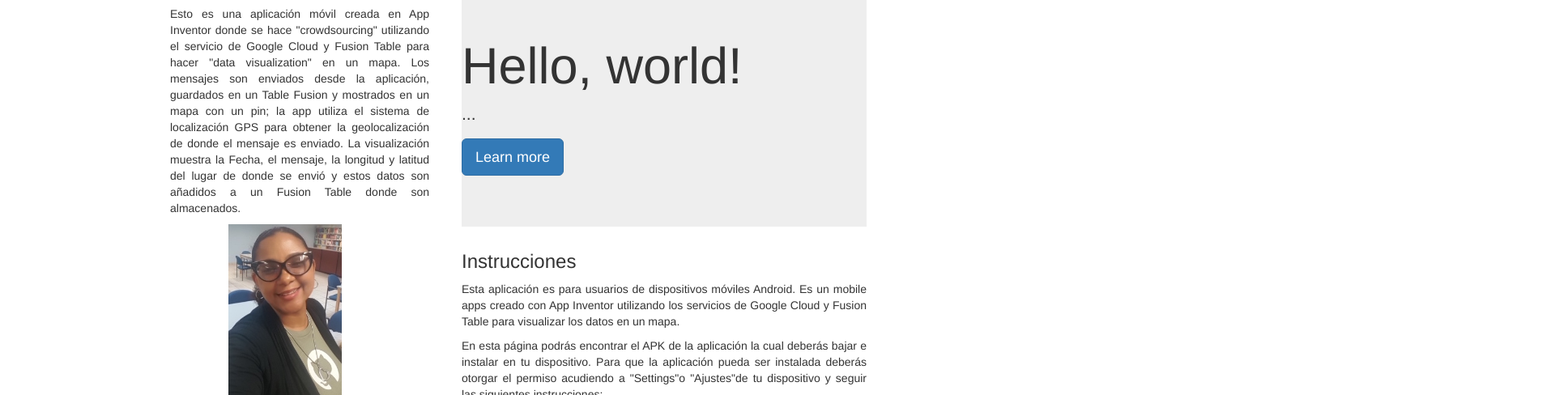
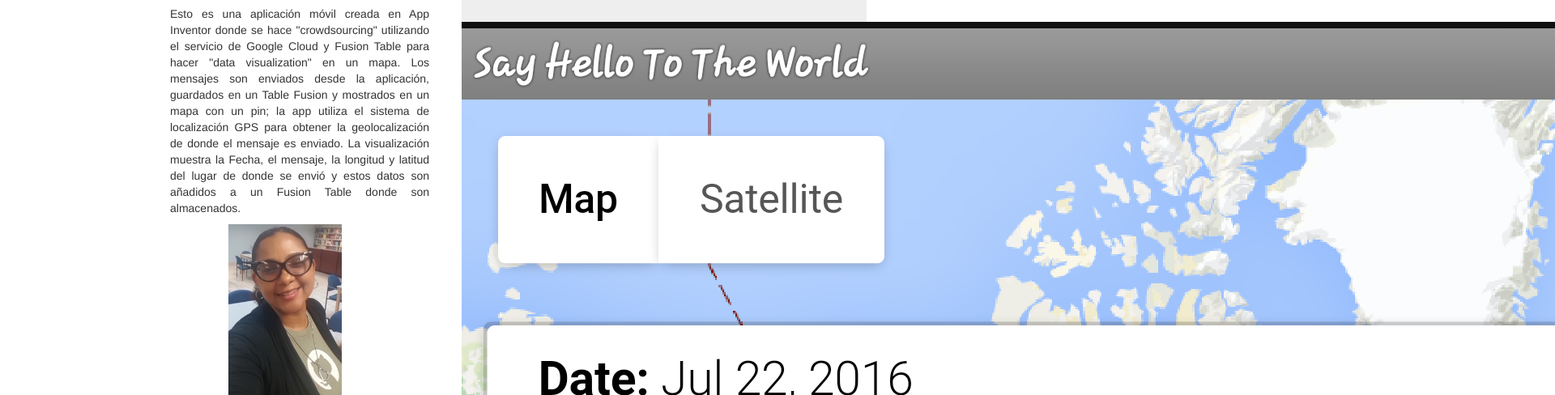
Before and after one commit to Brookcheese/Say-Hello-, a plain HTML site: page index.html in a window 1280 px wide. Shown: the part 121-609 px from the top of the page at 81% size, 1920 px wide, since content can reach past the window. Drawn offline with nearby package versions, Linux system fonts and the light colour scheme.

Commit message:
Update index.html

```diff
--- a/index.html
+++ b/index.html
@@ -68,11 +68,12 @@
       </header>
       <section>
         <div class="jumbotron">
-      <h1>Hello, world!</h1>
+          <img src="Say-Hello-/images/portadaSayHello.png"/>
+          <!--h1>Hello, world!</h1>
 
-      <p>...</p>
-  <p><a class="btn btn-primary btn-lg" href="#" role="button">Learn more</a></p>
-    </div>
+          <p>...</p>
+          <p><a class="btn btn-primary btn-lg" href="#" role="button">Learn more</a></p-->
+        </div>
         <h3>
 <a id="instrucciones" class="anchor" href="#instrucciones" aria-hidden="true"><span aria-hidden="true" class="octicon octicon-link"></span></a>Instrucciones</h3>
 
```
